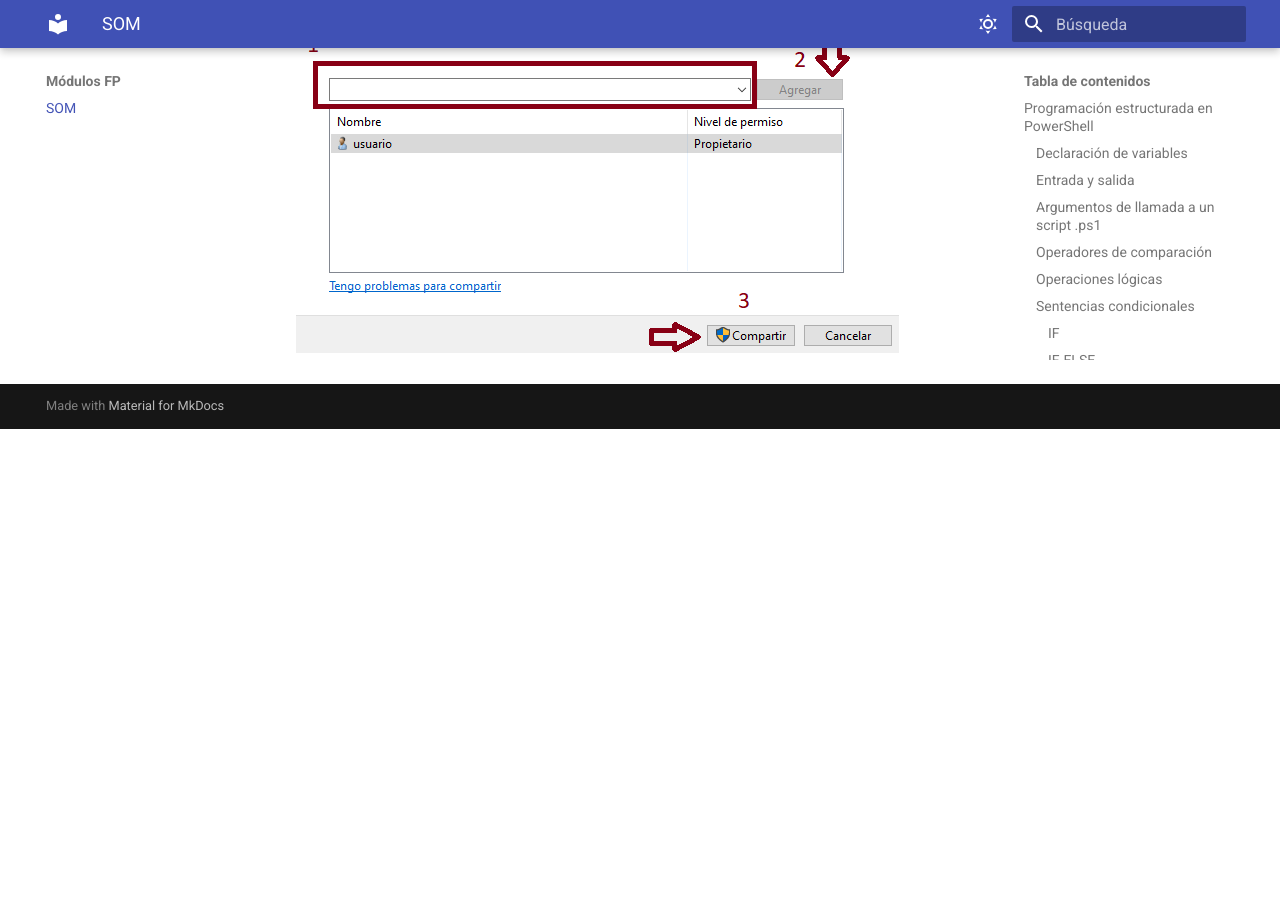
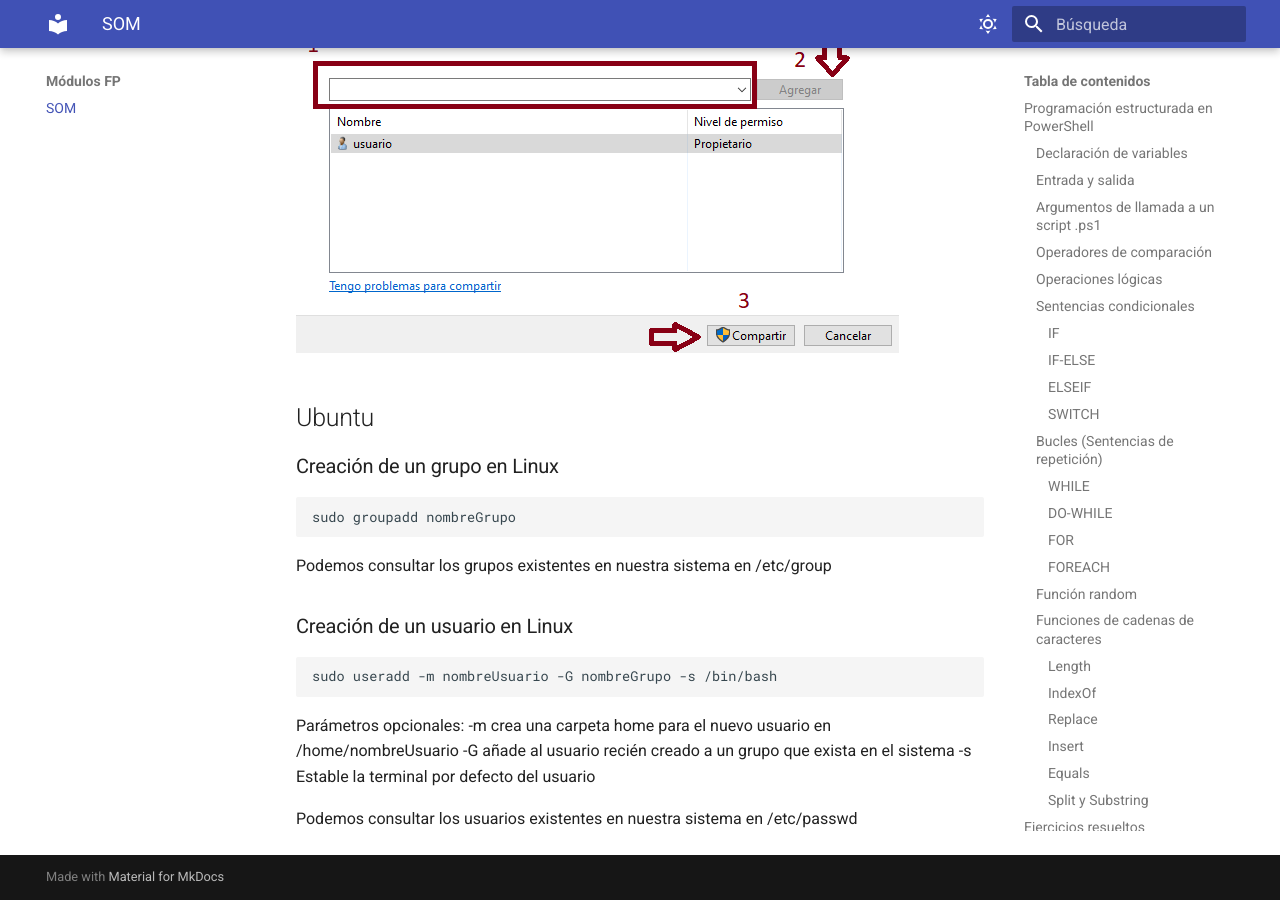
Before and after one commit to fernandoalvarezfp/fernandoalvarezfp.github.io, an MkDocs documentation site: the page built from docs/SOM.md, in a window 1280 px wide and 900 px high, scrolled down 17060 px. Built offline with MkDocs 1.6.1 and Material for MkDocs 9.7.7, drawn with Linux system fonts in a browser that asks for light colours; before the commit the page ends 17489 px from its top, so only the background shows below that.

Commit message:
Update SOM.md

````diff
--- a/docs/SOM.md
+++ b/docs/SOM.md
@@ -627,3 +627,20 @@ Paso 2:
 2. Clickamos en el botón agregar.
 3. Clickamos en el botón compartir.
 ![Compartir carpeta imagen 2](../img/12.PNG)
+
+## Ubuntu
+### Creación de un grupo en Linux
+```sh
+sudo groupadd nombreGrupo
+```
+Podemos consultar los grupos existentes en nuestra sistema en /etc/group
+### Creación de un usuario en Linux
+```sh
+sudo useradd -m nombreUsuario -G nombreGrupo -s /bin/bash
+```
+Parámetros opcionales:
+-m crea una carpeta home para el nuevo usuario en /home/nombreUsuario
+-G añade al usuario recién creado a un grupo que exista en el sistema
+-s Estable la terminal por defecto del usuario
+
+Podemos consultar los usuarios existentes en nuestra sistema en /etc/passwd
````
